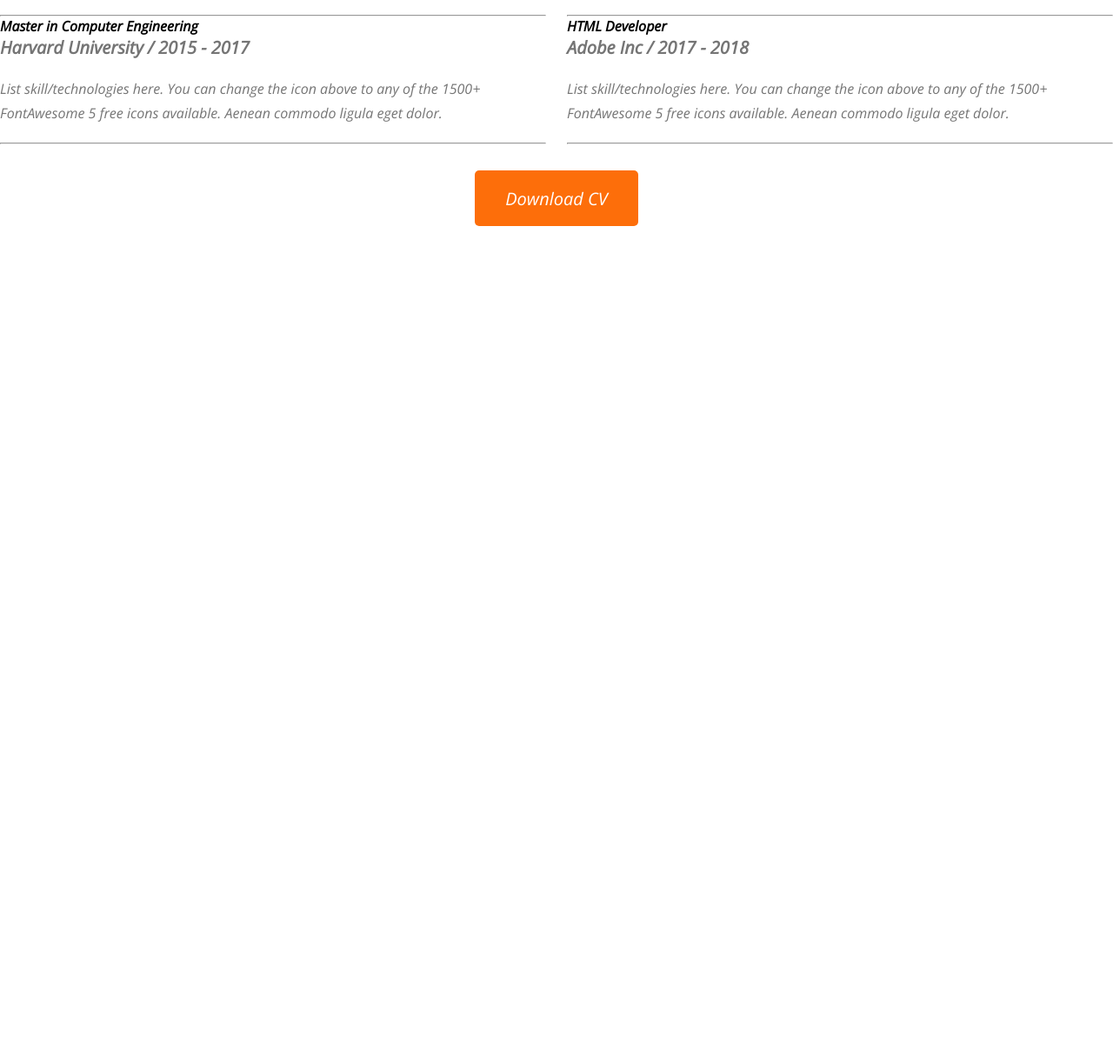
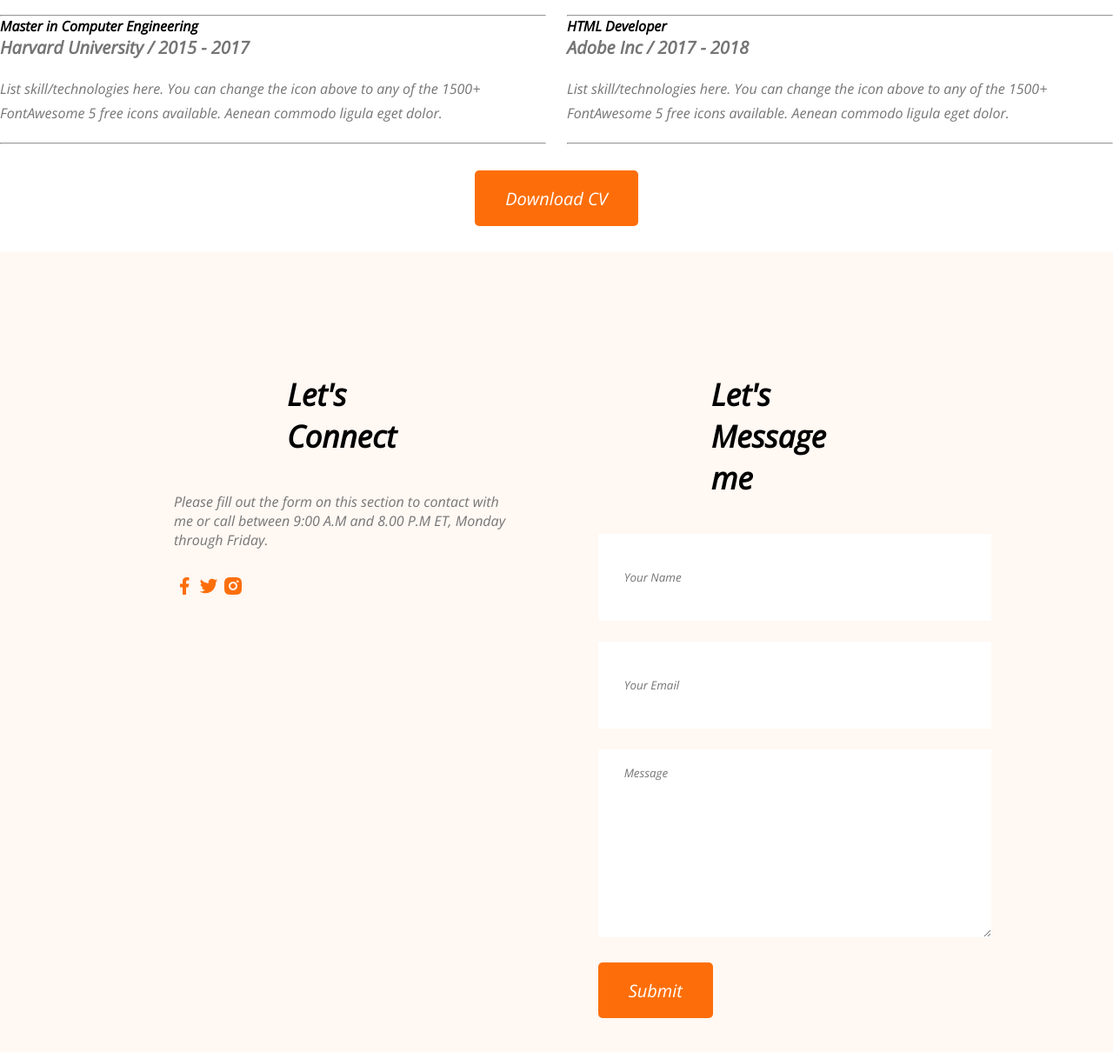
Before and after one commit to HridoyHoque/Ams-protfolia, a plain HTML site: page index.html in a window 1280 px wide. Shown: the part 2545-3755 px from the top of the page at 87% size. Before the commit the page ends 2835 px from the top, so only its background shows below. Drawn offline with nearby package versions, Linux system fonts and the light colour scheme.

Commit message:
The Final Project

```diff
--- a/index.html
+++ b/index.html
@@ -148,10 +148,39 @@
              <div class="last-btn">
                 <button class="btn-primary">Download CV</button>
              </div>
+
     </section>
-    </main>
-    <footer>
+    <!---------------------- Contact section ----------------->
 
-    </footer>
+    <section class="contact">
+        <div>
+            <h3 class="section-title">Let's Connect</h3>
+            <p class="section-description">
+                Please fill out the form on this section to contact with me or call between 9:00 A.M and 8.00 P.M ET, Monday through Friday.
+            </p>
+            <a href="">
+                <img src="images/icons/facebook.png" alt="">
+            </a>
+            <a href="">
+                <img src="images/icons/twitter.png" alt="">
+            </a>
+            <a href="">
+                <img src="images/icons/insta.png" alt="">
+            </a>
+        </div>
+        <div>
+            <h3 class="section-title">Let's Message me</h3>
+            <form action="">
+                <input type="text" name="" id="" placeholder="Your Name">
+                <input type="email" name="" id="" placeholder="Your Email">
+                <textarea name="" id="" cols="30" rows="10" placeholder="Message" ></textarea>
+                <input class="btn-primary" type="submit" value="Submit">
+            </form>
+        </div>
+    </section>
+</main>
+<footer>
+
+</footer>
 </body>
 </html>
--- a/styles/protfolio.css
+++ b/styles/protfolio.css
@@ -192,3 +192,27 @@ margin-bottom: 20px;
 margin-top: 30px;
 text-align: center;
    }
+  /* contact styles */
+.contact{
+    display: flex;
+    gap: 100px;
+    background: #FFF8F3;
+    padding: 130px 200px;
+}
+.contact .section-title{
+    text-align: left;
+}
+.contact input[type="text"], input[type="email"], textarea{
+    margin-bottom: 24px;
+    border: 0;
+    width: 100%;
+    padding: 18px 30px;
+}
+
+input{
+    height: 64px;
+}
+
+.contact a{
+    text-decoration: none;
+}
```
Also changed, not shown: images/icons/github.png (added).
